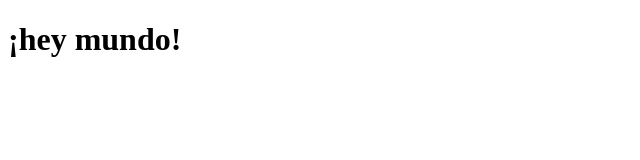
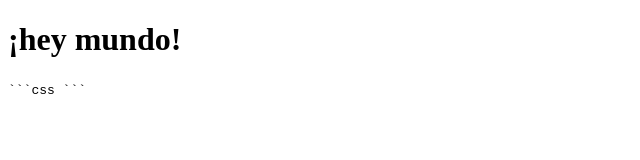
Before and after one commit to jcom619/secret-server-007, a website: page views/docpage.html in a window 1280 px wide. Shown: the full height of the page, 0-640 px from the left. Drawn offline with Linux system fonts and the light colour scheme.

Commit message:
Update docpage.html

````diff
--- a/views/docpage.html
+++ b/views/docpage.html
@@ -8,5 +8,6 @@
    </head>
    <body>
       <h1>¡hey mundo!</h1>
+      <code> ```css ``` </code>
    </body>
 </html>
````
